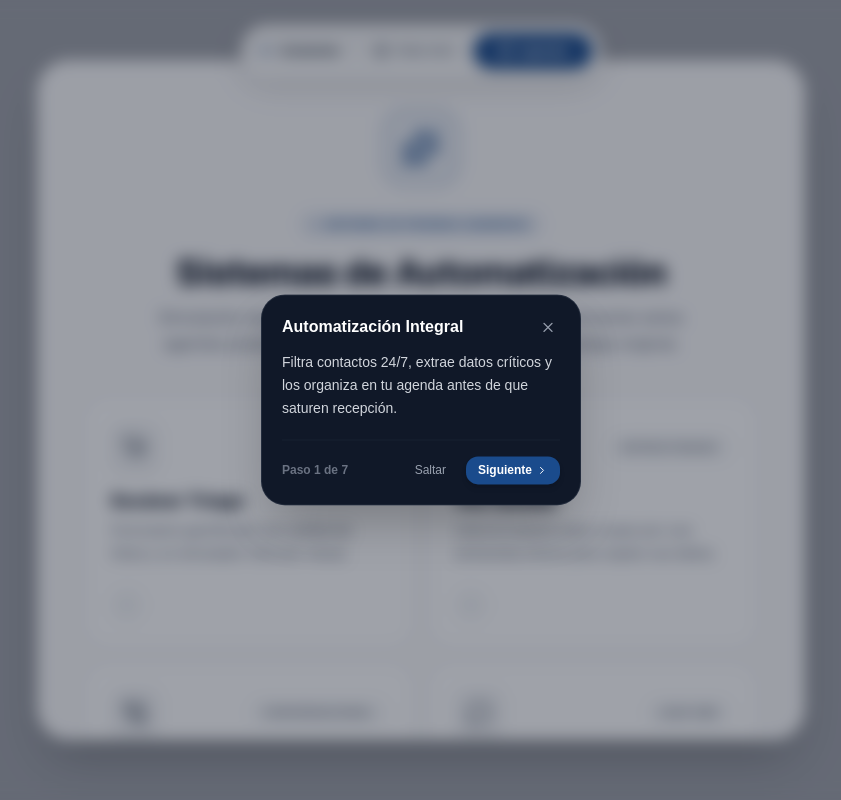
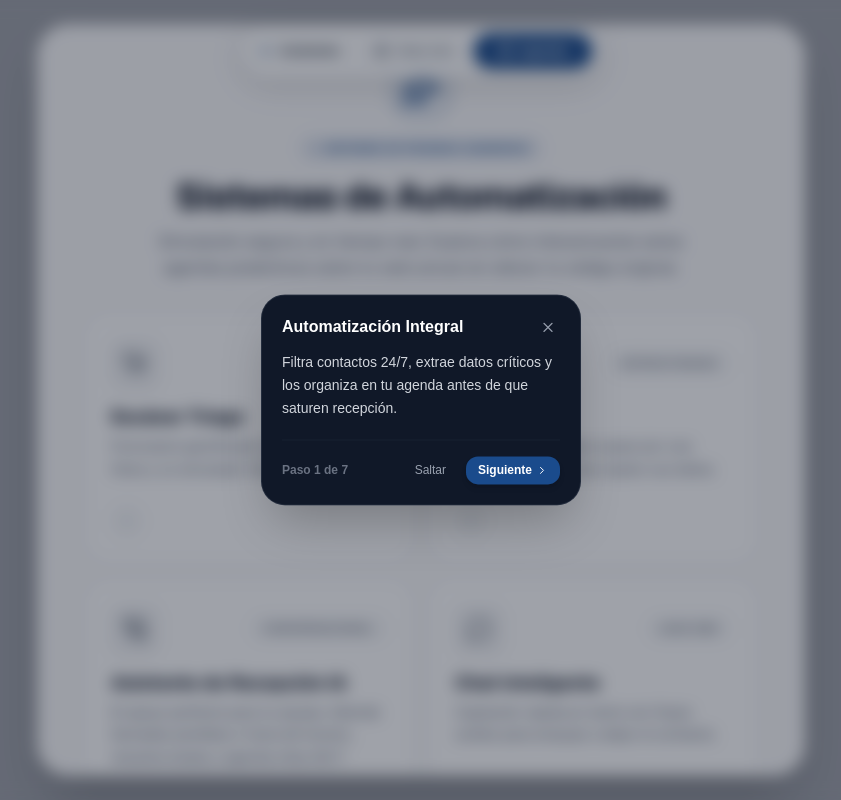
Before and after one commit to Franklin-Osede/ai-booking-gateway, a Next.js app: page /demo/1 in a window 1280 px wide. Shown: the whole page, without its empty margins (219-1060 px from the left). Built offline with nearby package versions, Linux system fonts and the light colour scheme; no server answers; the database is empty.

Commit message:
Optimize vertical spacing in DemoSelectorHub to avoid scroll

```diff
--- a/src/presentation/components/demo/DemoSelectorHub.tsx
+++ b/src/presentation/components/demo/DemoSelectorHub.tsx
@@ -79,11 +79,11 @@ export function DemoSelectorHub({ color, niche, onSelect }: DemoSelectorHubProps
         initial={{ opacity: 0, scale: 0.95, y: 10 }}
         animate={{ opacity: 1, scale: 1, y: 0 }}
         transition={{ type: "spring", stiffness: 300, damping: 25 }}
-        className="relative w-full max-w-3xl bg-white/95 backdrop-blur-xl rounded-4xl shadow-2xl overflow-hidden ring-1 ring-black/5 flex flex-col max-h-[calc(100dvh-135px)] sm:max-h-[85vh]"
+        className="relative w-full max-w-3xl bg-white/95 backdrop-blur-xl rounded-4xl shadow-2xl overflow-hidden ring-1 ring-black/5 flex flex-col max-h-[calc(100dvh-135px)] sm:max-h-[95vh]"
       >
-        <div className="px-4 py-8 sm:px-12 sm:py-12 flex flex-col items-center text-center overflow-y-auto flex-1">
+        <div className="px-4 py-8 sm:px-12 sm:py-8 flex flex-col items-center text-center overflow-y-auto flex-1">
           <div
-             className="hidden sm:flex w-20 h-20 rounded-3xl mb-6 items-center justify-center shadow-inner relative shrink-0"
+             className="hidden sm:flex w-16 h-16 rounded-3xl mb-4 items-center justify-center shadow-inner relative shrink-0"
              style={{ backgroundColor: `${color}15`, color }}
           >
              <div className="absolute top-0 left-0 w-full h-full rounded-3xl border-2 opacity-20" style={{ borderColor: color }} />
@@ -98,7 +98,7 @@ export function DemoSelectorHub({ color, niche, onSelect }: DemoSelectorHubProps
           <h2 className="text-2xl sm:text-4xl font-extrabold text-gray-900 tracking-tight mb-2 sm:mb-3 mt-0">
              Sistemas de Automatización
           </h2>
-          <p className="text-gray-500 font-medium text-sm sm:text-base max-w-xl mb-6 sm:mb-10 leading-relaxed">
+          <p className="text-gray-500 font-medium text-sm sm:text-base max-w-xl mb-6 sm:mb-8 leading-relaxed">
              Simulación segura y en tiempo real. Explora cómo interactuarían estos agentes predictivos sobre tu web actual sin alterar tu código original.
           </p>
 
```
